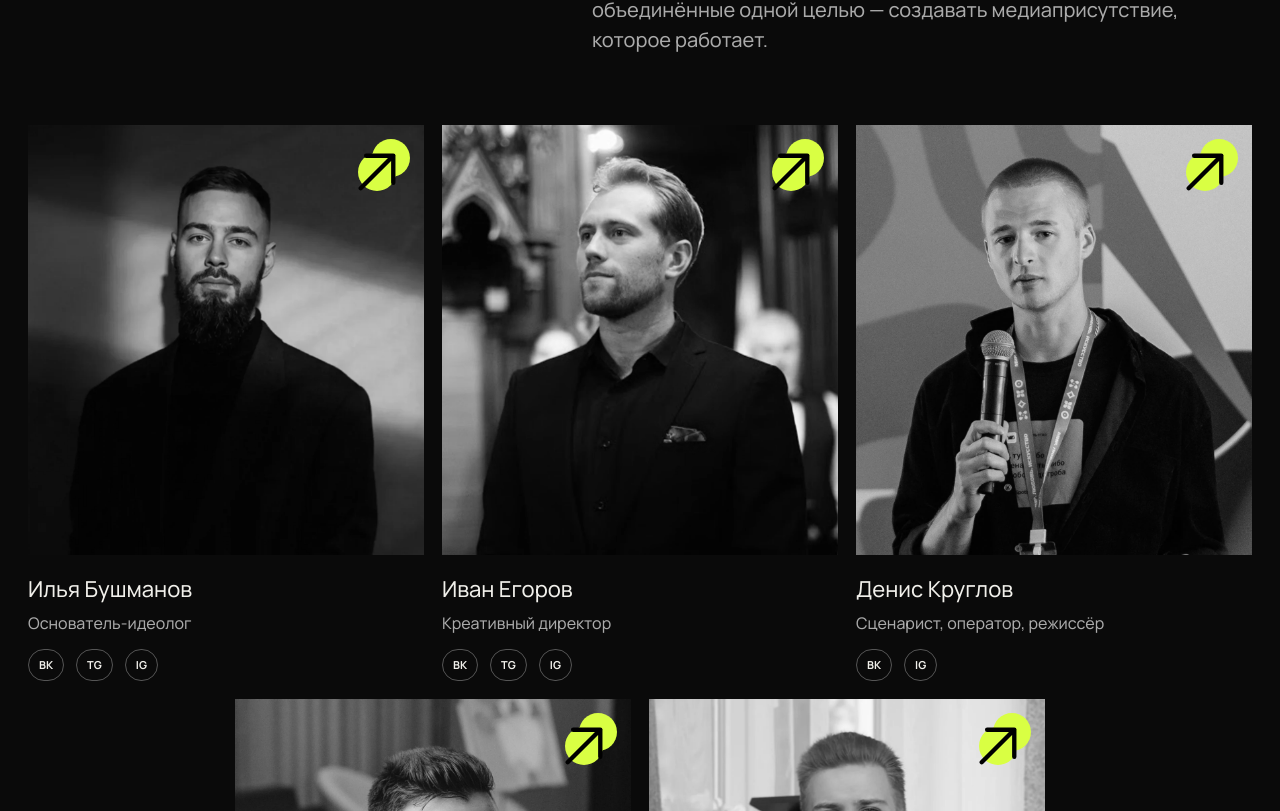
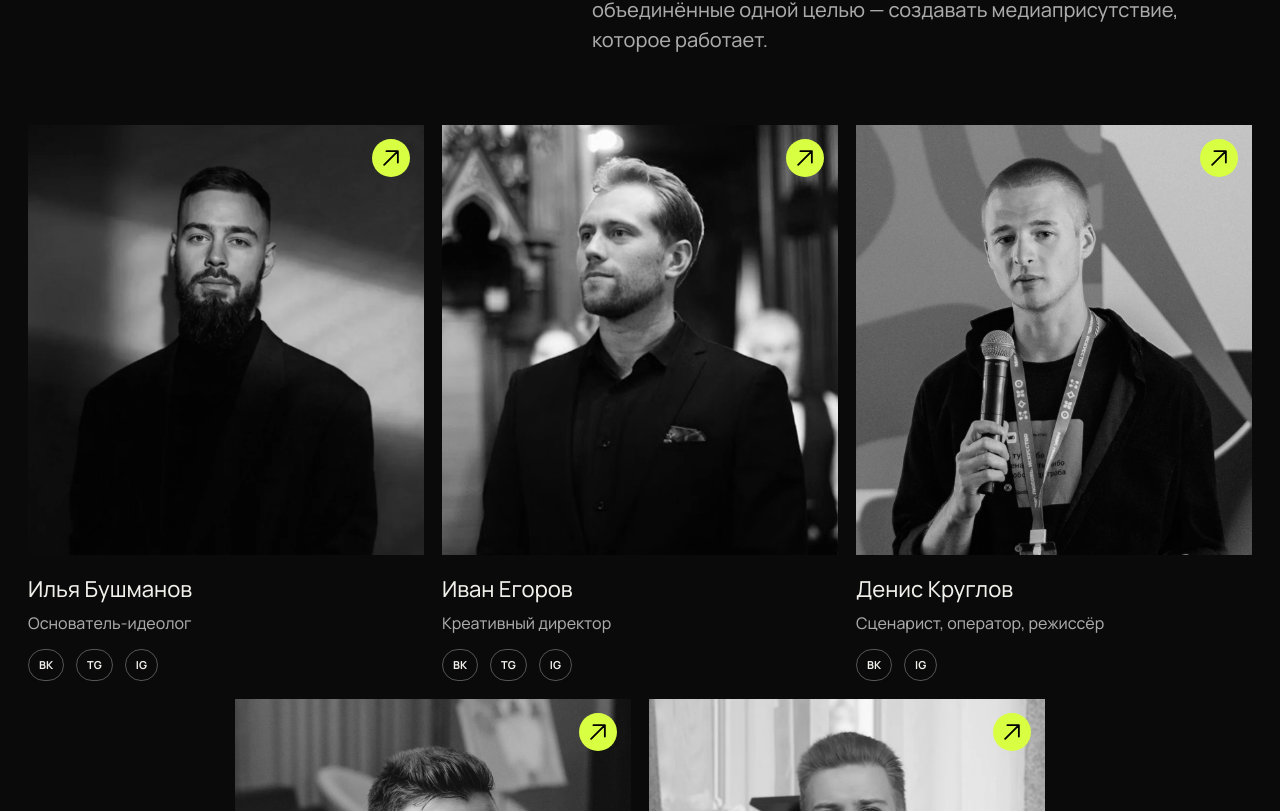
Before and after one commit to biakib/plohospal-production, a Next.js app: page / in a window 1280 px wide. Shown: the part 6469-7280 px from the top of the page. Built offline with nearby package versions, Linux system fonts and the light colour scheme.

Commit message:
Fix double circle on team photos
The .team-photo span selector also styled the nested arrow icon span,
painting a second lime disc; scope it to direct children only.

```diff
--- a/app/globals.css
+++ b/app/globals.css
@@ -160,7 +160,7 @@ blockquote { margin:auto 0 60px; font:italic 500 clamp(54px,6.4vw,100px)/.88 var
 .team-grid article:nth-child(7) { grid-column:4/span 2; }
 .team-photo { height:430px; position:relative; overflow:hidden; background:#1c1c1c; transform:perspective(900px) rotateX(var(--tilt-x,0deg)) rotateY(var(--tilt-y,0deg)); transition:transform .2s ease-out; will-change:transform; }
 .team-photo img { filter:grayscale(1); transition:.4s; object-position:center top; }
-.team-photo span { position:absolute; right:14px; top:14px; width:38px; height:38px; display:grid; place-items:center; color:#000; background:var(--lime); border-radius:50%; }
+.team-photo > span { position:absolute; right:14px; top:14px; width:38px; height:38px; display:grid; place-items:center; color:#000; background:var(--lime); border-radius:50%; }
 .team-grid article:hover img { filter:grayscale(0); transform:scale(1.025); }
 .team-grid h3 { font-size:22px; margin:18px 0 5px; }
 .team-grid p { margin:0; color:#aaa; }
```
Also changed, not shown: 12 other files (tests, documents, lock files or other folders).
